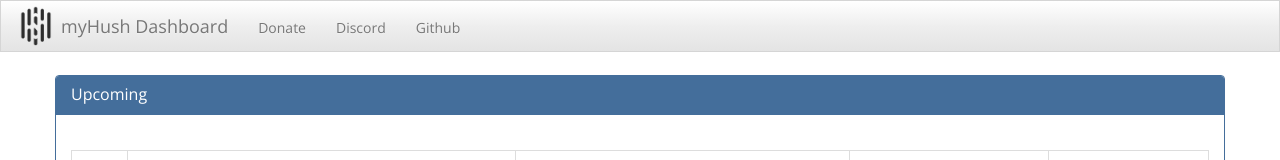
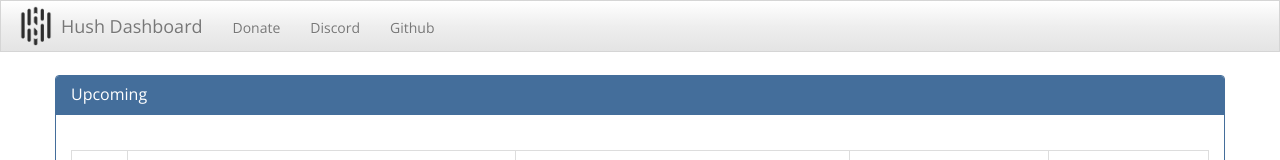
Before and after one commit to MyHush/hush-dashboard, a plain HTML site: page index.html in a window 1280 px wide. Shown: the top 160 px of the page. Drawn offline with nearby package versions, Linux system fonts and the light colour scheme.

Commit message:
Replacing text 'myHush Dashboard' with 'Hush Dashboard'

```diff
--- a/index.html
+++ b/index.html
@@ -2,7 +2,7 @@
 <!doctype html>
 <html lang="en">
   <head>
-    <title>myHush Dashboard</title>
+    <title>Hush Dashboard</title>
     <link rel="icon" href="favicon.ico">
     <link rel="stylesheet" href="css/bootstrap.min.css">
     <link rel="stylesheet" href="css/style.css">
@@ -19,7 +19,7 @@
             <span class="icon-bar"></span>
             <span class="icon-bar"></span>
           </button>
-          <a class="navbar-brand" href="/"><img class="pull-left" style="position: relative; height: 40px; top: -10px;" src="images/logo.png"/><span class="pull-left" style="padding-left: 5px;">myHush Dashboard</span></a>
+          <a class="navbar-brand" href="/"><img class="pull-left" style="position: relative; height: 40px; top: -10px;" src="images/logo.png"><span class="pull-left" style="padding-left: 5px;">Hush Dashboard</span></a>
         </div>
         <div class="collapse navbar-collapse" id="bs-example-navbar-collapse-1">
           <ul class="nav navbar-nav">
```
